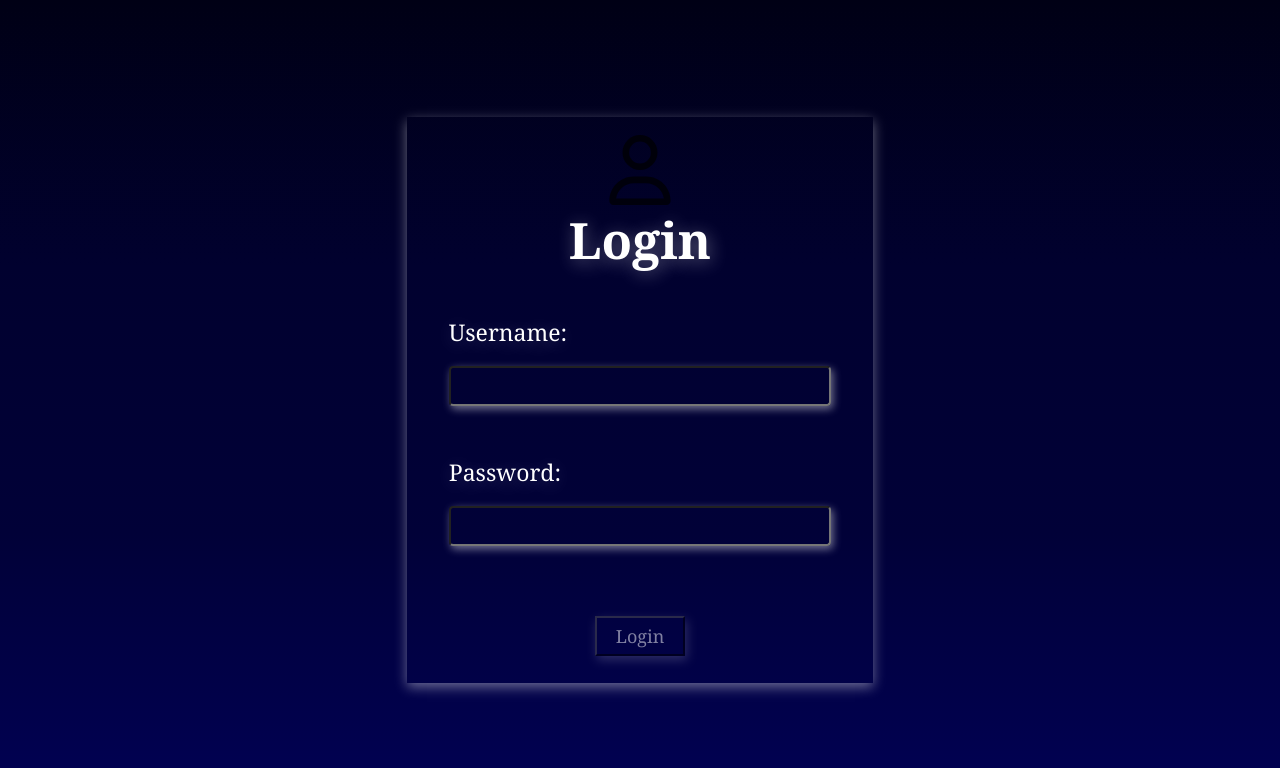
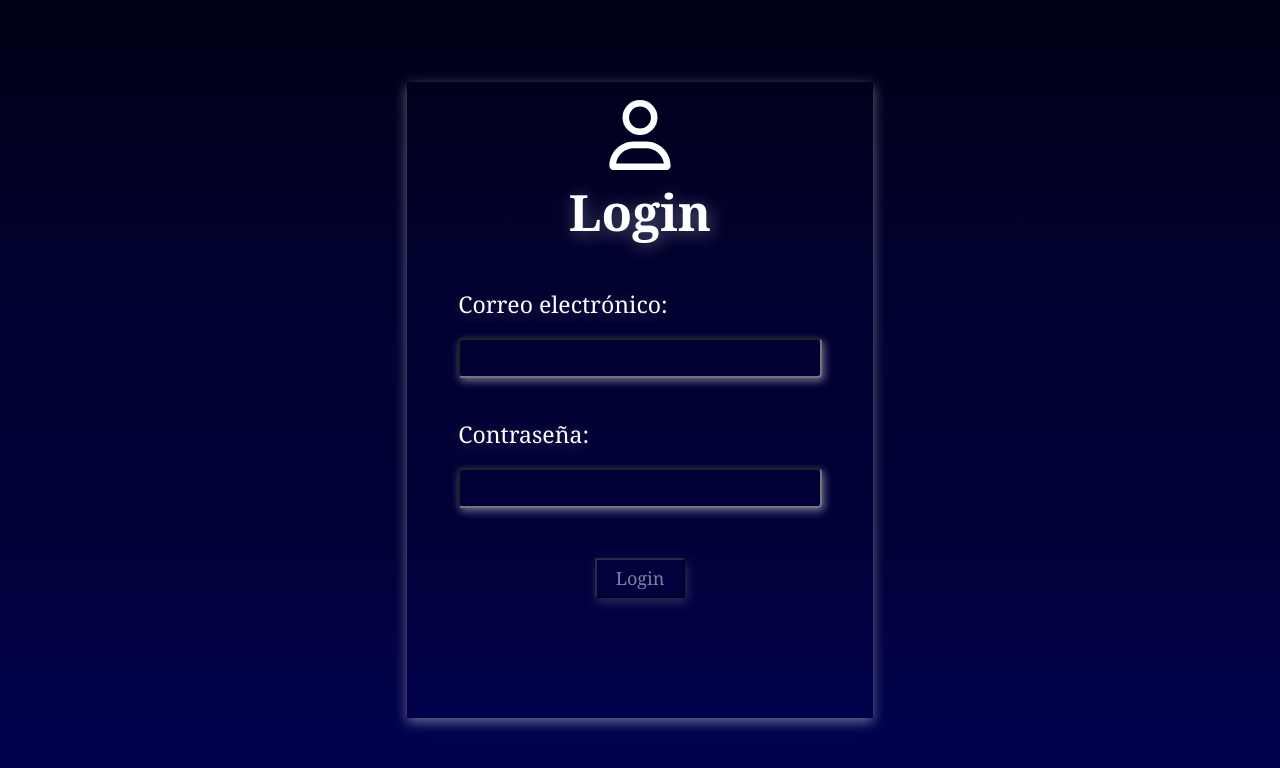
Before and after one commit to wilmer3004/Front-End_Prueba2, a React (Create React App) app in the folder prueba2frontend/: page / in a window 1280 px wide. Shown: the top 768 px of the page. Built offline with nearby package versions, Linux system fonts and the light colour scheme.

Commit message:
save changes

```diff
--- a/prueba2frontend/src/App.js
+++ b/prueba2frontend/src/App.js
@@ -1,11 +1,17 @@
 import './App.css';
 import { BrowserRouter as Router, Route, Routes } from 'react-router-dom';
 import Login from "./components/login/Login";
+import AdministradorPage from "./components/administrador/administrador-page/AdministradorPage";
+import SuperAdministradorPage from "./components/super-administrador/super-administrador-page/SuperAdministradorPage";
+import UsuarioRegularPage from "./components/usuario-regular/usuario-reular-page/UsuarioRegularPage";
 function App() {
   return (
       <Router>
         <Routes>
           <Route path="/" element={<Login />} />
+            <Route path="/admin" element={<AdministradorPage />} />
+            <Route path="/superadmin" element={<SuperAdministradorPage />} />
+            <Route path="/userregular" element={<UsuarioRegularPage />} />
 
         </Routes>
       </Router>
--- /dev/null
+++ b/prueba2frontend/src/api/TokenDecode.js
@@ -0,0 +1,5 @@
+import { jwtDecode } from 'jwt-decode';
+
+export const verifyToken = (token) => {
+    return jwtDecode(token);
+};
--- /dev/null
+++ b/prueba2frontend/src/components/administrador/administrador-page/AdministradorPage.js
@@ -0,0 +1,9 @@
+import React from "react";
+
+const AdministradorPage = ()=>{
+    return <div>
+        <p>Soy la pagina de administrador</p>
+    </div>;
+};
+
+export default AdministradorPage
--- a/prueba2frontend/src/components/login/Login.css
+++ b/prueba2frontend/src/components/login/Login.css
@@ -8,7 +8,7 @@
 }
 .login-container{
     width: 450px;
-    height: 550px;
+    height: 620px;
     background: transparent;
     display: flex;
     align-items: center;
@@ -27,28 +27,32 @@
     margin-top: 0;
 
 }
+.login-container form{
+    width: 95%;
+    display: flex;
+    flex-direction: column;
+    justify-content: center;
+    align-items: center;
+}
 
-.login-container img{
+.login-container .img-login{
     background-size: cover;
     background-repeat: no-repeat;
     width: 70px;
     height: 70px;
-    opacity: 0.7;
-
-
+    color: #ffffff;
+    text-shadow: 2px 3px 18px rgba(255, 255, 255, 0.37);
 
 }
 .logo-login{
     display: flex;
     flex-direction: column;
-    gap: 1px;
+    gap: 8px;
     align-items: center;
     margin-top: 10px;
+
 }
 
-.img-login img:hover{
-    opacity: 0.9;
-}
 
 .login-container label{
     color: #ffffff;
@@ -58,7 +62,7 @@
     flex-direction: column;
     gap: 18px;
     width: 85%;
-    margin-bottom: 50px;
+    margin-bottom: 40px;
     font-family: Cambria, serif;
 }
 .login-container label input{
@@ -71,7 +75,7 @@
 }
 
 .login-container button{
-    margin-top: 20px;
+    margin-top: 10px;
     width: 90px;
     height: 40px;
     color: #ffffff;
@@ -88,3 +92,13 @@
     cursor: pointer;
 
 }
+.text-error{
+    color: #ffffff;
+    margin-top: 12px;
+}
+
+.text-error-label{
+    color: #ffffff;
+    margin-top: 0;
+    font-size: 16px;
+}
--- a/prueba2frontend/src/components/login/Login.js
+++ b/prueba2frontend/src/components/login/Login.js
@@ -1,29 +1,72 @@
 import React, { useState } from 'react';
+import { useForm } from 'react-hook-form';
+import { yupResolver } from '@hookform/resolvers/yup';
+import * as yup from 'yup';
 import axios from "../../api/Api";
 import Cookies from "js-cookie";
 import "./Login.css";
-import userRegular from "../../assets/img/user-regular.svg";
+import {FontAwesomeIcon} from "@fortawesome/react-fontawesome";
+import { faUser } from '@fortawesome/free-regular-svg-icons';
+import {verifyToken} from '../../api/TokenDecode';
+import { useNavigate } from 'react-router-dom';
+
+
 
 const apiUrl = '/auth/login'
+
+const schema = yup.object().shape({
+    username: yup.string().matches(/^[A-Z0-9._%+-]+@[A-Z0-9.-]+\.[A-Z]{2,4}$/i, 'Debe ser un correo electrónico válido')
+        .required('El correo electrónico es requerido'),
+    password: yup.string().min(8, 'La contraseña debe tener al menos 8 caracteres').required('La contraseña es requerida'),
+});
+
 const Login = () => {
-    const [username, setUsername] = useState('');
-    const [password, setPassword] = useState('');
 
-    const handleLogin = async () => {
-        const data = {
-            "username": username,
-            "password": password,
+    const navigate = useNavigate();
+
+
+    const { register, handleSubmit, formState:{ errors }, trigger } = useForm({
+        resolver: yupResolver(schema),
+        mode: 'onSubmit' // Esto asegura que la validación se realice solo cuando se envíe el formulario
+    });
+
+    const [errorMessage, setErrorMessage] = useState('');
+
+    const onSubmit = async (data) => {
+        const isValid = await trigger();
+        if (!isValid) {
+            return;
         }
+
         try {
             const response = await axios.post(apiUrl, data);
             const token = response.data.token;
 
             Cookies.set('authToken', token);
 
+            // Decodificar el token
+            const decodedToken =  verifyToken(token);
+
+            // Obtener el rol del token decodificado
+            const role = decodedToken.roles[0];
 
             console.log('Login successful:', response.data);
+
+            if (role === "Super Administrador"){
+                navigate('/superadmin');
+            }
+
+
+            console.log('Role:', role);
+            setErrorMessage('');
         } catch (error) {
-            console.error('Login failed:', error.response ? error.response.data : error.message);
+            if (error.message.includes("net::ERR_CONNECTION_REFUSED")) {
+                setErrorMessage('Error de servidor');
+            } else if (error.response && error.response.status === 403) {
+                setErrorMessage('Error de credenciales');
+            } else {
+                setErrorMessage('Server failed');
+            }
         }
     };
 
@@ -31,22 +74,27 @@ const Login = () => {
         <div className={"login-page"}>
             <div className={"login-container"}>
                 <div className={"logo-login"}>
-                    <img src={userRegular} alt={"Logo Usuario"}/>
+                    <FontAwesomeIcon icon={faUser} className={"img-login"}/>
                     <h2>Login</h2>
                 </div>
 
-                <label>
-                    Username:
-                    <input type="text" value={username} onChange={(e) => setUsername(e.target.value)}/>
-                </label>
-                <label>
-                    Password:
-                    <input type="password" value={password} onChange={(e) => setPassword(e.target.value)}/>
-                </label>
-                <button onClick={handleLogin}>Login</button>
+                <form onSubmit={handleSubmit(onSubmit)}>
+                    <label>
+                        Correo electrónico:
+                        <input type="text" {...register("username")} />
+                        {errors.username && <span className={"text-error-label"}>{errors.username.message}</span>}
+                    </label>
+
+                    <label>
+                        Contraseña:
+                        <input type="password" {...register("password")} />
+                        {errors.password && <span className={"text-error-label"}>{errors.password.message}</span>}
+                    </label>
+
+                    <button type="submit">Login</button>
+                    {errorMessage && <p className={"text-error"}>{errorMessage}</p>}
+                </form>
             </div>
-
-
         </div>
     );
 };
--- /dev/null
+++ b/prueba2frontend/src/components/super-administrador/super-administrador-page/SuperAdministradorPage.js
@@ -0,0 +1,9 @@
+import React from "react";
+
+const SuperAdministradorPage = () => {
+    return <div>
+        <p>Soy la pagina de super administrador</p>
+    </div>;
+};
+
+export default SuperAdministradorPage;
--- /dev/null
+++ b/prueba2frontend/src/components/usuario-regular/usuario-reular-page/UsuarioRegularPage.js
@@ -0,0 +1,9 @@
+import React from "react";
+
+const UsuarioRegularPage = ()=>{
+    return <div>
+        <p>Soy la pagina de usuario regular</p>
+    </div>;
+};
+
+export default UsuarioRegularPage
```
Also changed, not shown: prueba2frontend/package.json (+9 -1 lines), prueba2frontend/src/api/Api.js (line endings or trailing spaces), 1 other file (tests, documents, lock files or other folders).
